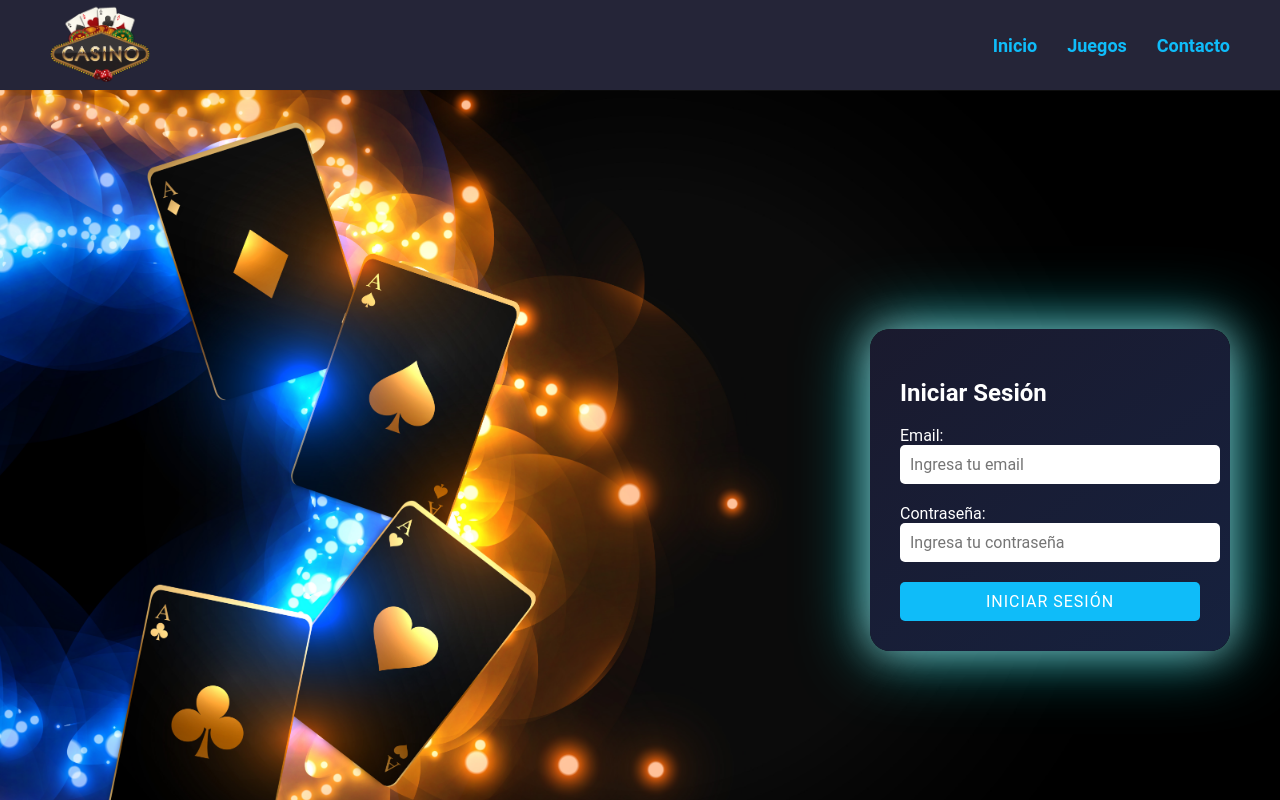
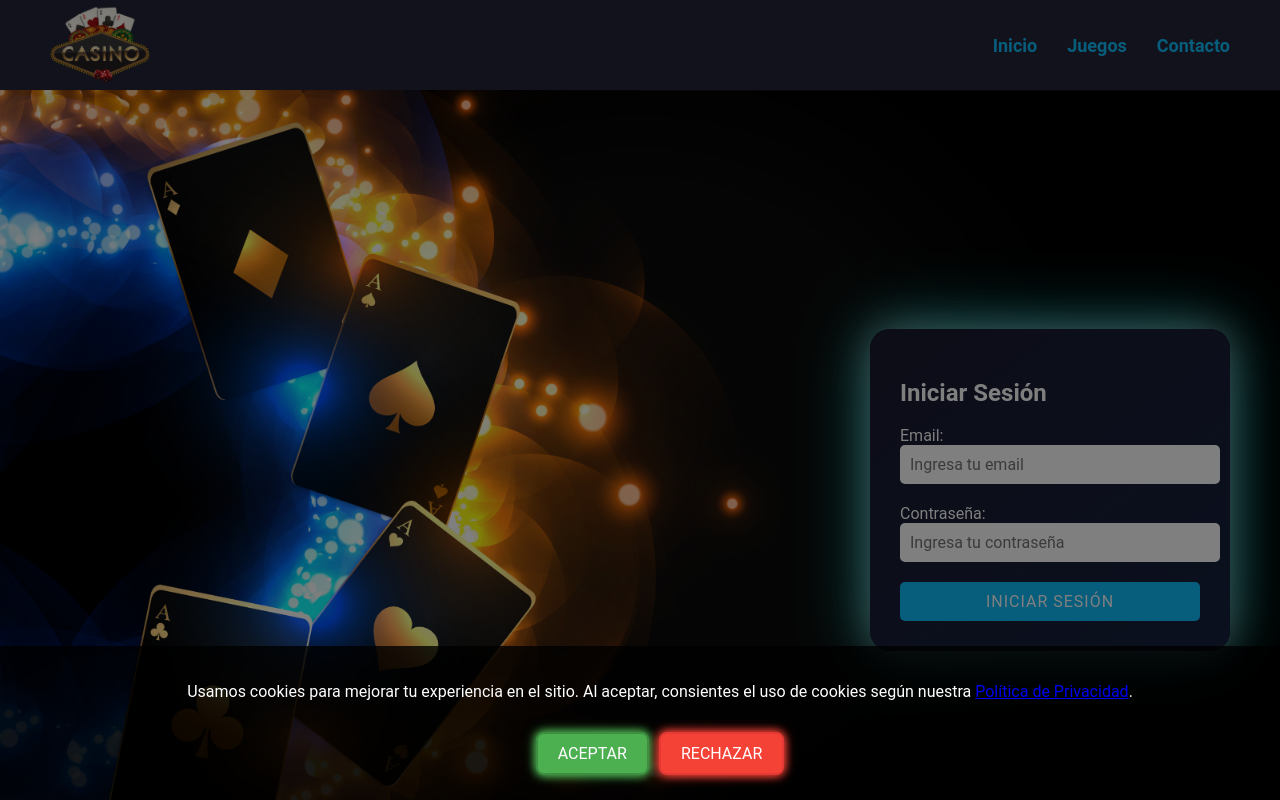
Before and after one commit to rferpae569/Casino, an Angular app: page / in a window 1280 px wide. Built offline with nearby package versions, Linux system fonts and the light colour scheme.

Commit message:
Casino Rubén Fernández

```diff
--- a/src/app/inicio/inicio.component.html
+++ b/src/app/inicio/inicio.component.html
@@ -1,3 +1,16 @@
+<!-- Overlay para bloquear la interacción -->
+<div *ngIf="showCookieBanner" class="cookie-overlay"></div>
+
+<!-- Banner de Cookies -->
+<div class="cookie-banner" *ngIf="showCookieBanner">
+  <div class="cookie-content">
+    <p>Usamos cookies para mejorar tu experiencia en el sitio. Al aceptar, consientes el uso de cookies según nuestra <a routerLink="/PoliticaPrivacidad">Política de Privacidad</a>.</p>
+    <div class="cookie-buttons">
+      <button (click)="acceptCookies()">Aceptar</button>
+      <button (click)="declineCookies()">Rechazar</button>
+    </div>
+  </div>
+</div>
 <!--Cabecera-->
 <header class="header">
   <div class="logo">
--- a/src/app/inicio/inicio.component.scss
+++ b/src/app/inicio/inicio.component.scss
@@ -154,3 +154,71 @@ form button:hover {
 body {
   margin-bottom: 70px;
 }
+
+/* Estilo del overlay */
+.cookie-overlay {
+  position: fixed;
+  top: 0;
+  left: 0;
+  width: 100%;
+  height: 100%;
+  background-color: rgba(0, 0, 0, 0.5);
+  z-index: 9998;
+}
+
+/* Estilo del banner de cookies */
+.cookie-banner {
+  position: fixed;
+  bottom: 0;
+  left: 0;
+  width: 100%;
+  background-color: rgba(0, 0, 0, 0.8);
+  color: white;
+  padding: 20px;
+  text-align: center;
+  z-index: 9999;
+}
+
+
+.cookie-content {
+  display: flex;
+  flex-direction: column;
+  align-items: center;
+}
+
+
+.cookie-buttons {
+  margin-top: 10px;
+}
+
+.cookie-buttons button {
+  background-color: #4CAF50;
+  color: white;
+  border: 2px solid #3e8e41;
+  padding: 10px 20px;
+  margin: 5px;
+  cursor: pointer;
+  border-radius: 8px;
+  font-size: 16px;
+  text-transform: uppercase;
+  box-shadow: 0 0 8px #4CAF50, 0 0 12px #4CAF50;
+  transition: all 0.3s ease-in-out;
+}
+
+.cookie-buttons button:hover {
+  background-color: #45a049;
+  box-shadow: 0 0 15px #00FF00, 0 0 25px #00FF00;
+  transform: scale(1.05);
+}
+
+.cookie-buttons button:last-child {
+  background-color: #f44336;
+  border: 2px solid #e53935;
+  box-shadow: 0 0 8px #f44336, 0 0 12px #f44336;
+}
+
+.cookie-buttons button:last-child:hover {
+  background-color: #e53935;
+  box-shadow: 0 0 15px #FF6347, 0 0 25px #FF6347;
+  transform: scale(1.05);
+}
--- a/src/app/inicio/inicio.component.ts
+++ b/src/app/inicio/inicio.component.ts
@@ -1,10 +1,49 @@
-import { Component } from '@angular/core';
+import { Component, OnInit } from '@angular/core';
 
 @Component({
   selector: 'app-inicio',
   templateUrl: './inicio.component.html',
   styleUrls: ['./inicio.component.scss']
 })
-export class InicioComponent {
+export class InicioComponent implements OnInit {
+  showCookieBanner = true; // Mostrar el banner de cookies por defecto
 
+ngOnInit() {
+  const cookieConsent = this.getCookie('cookieConsent');
+  if (cookieConsent) {
+    this.showCookieBanner = false; // Si ya hay consentimiento, no mostrar el banner
+  }
 }
+
+//Funcion que acepta las cookies
+acceptCookies() {
+  this.setCookie('cookieConsent', 'Aceptadas', 1);
+  this.showCookieBanner = false;
+}
+
+//Funcion que reclina las cookies
+declineCookies() {
+  alert('Debes aceptar las cookies para acceder al sitio web.');
+  this.showCookieBanner = true;
+}
+
+// Método para establecer una cookie con duración
+setCookie(name: string, value: string, days: number) {
+  const date = new Date();
+  date.setTime(date.getTime() + days * 24 * 60 * 60 * 1000); // Duración en milisegundos
+  const expires = `expires=${date.toUTCString()}`;
+  document.cookie = `${name}=${value};${expires};path=/`;
+}
+
+// Método para obtener una cookie
+getCookie(name: string): string | null {
+  const cookies = document.cookie.split('; ');
+  for (let cookie of cookies) {
+    const [key, value] = cookie.split('=');
+    if (key === name) {
+      return value;
+    }
+  }
+  return null;
+}
+}
```
